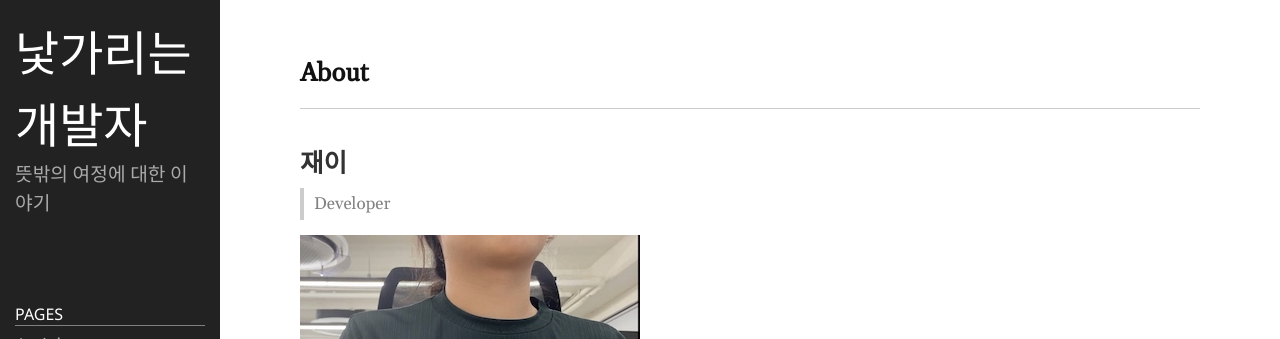
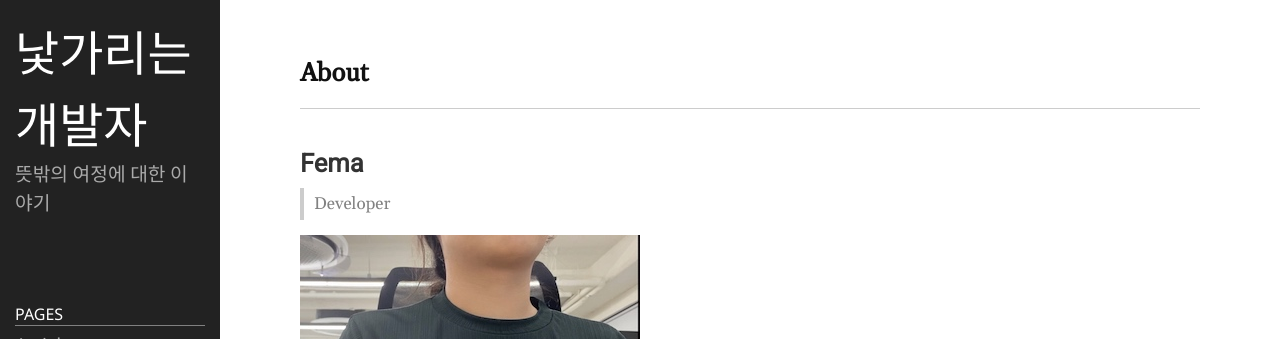
Before and after one commit to mjaek24/mjaek24.github.io, a Jekyll site: the page built from aboutMe.md, in a window 1280 px wide. Shown: the top 339 px of the page. Built offline with Jekyll 4.4.1, drawn with Linux system fonts in a browser that asks for light colours.

Commit message:
이름 수정

```diff
--- a/aboutMe.md
+++ b/aboutMe.md
@@ -4,7 +4,7 @@ title: About
 permalink: /about/
 ---
 
-## 재이
+## Fema
 > Developer
 
 ![alt text](/public/img/photo.jpeg)
```
